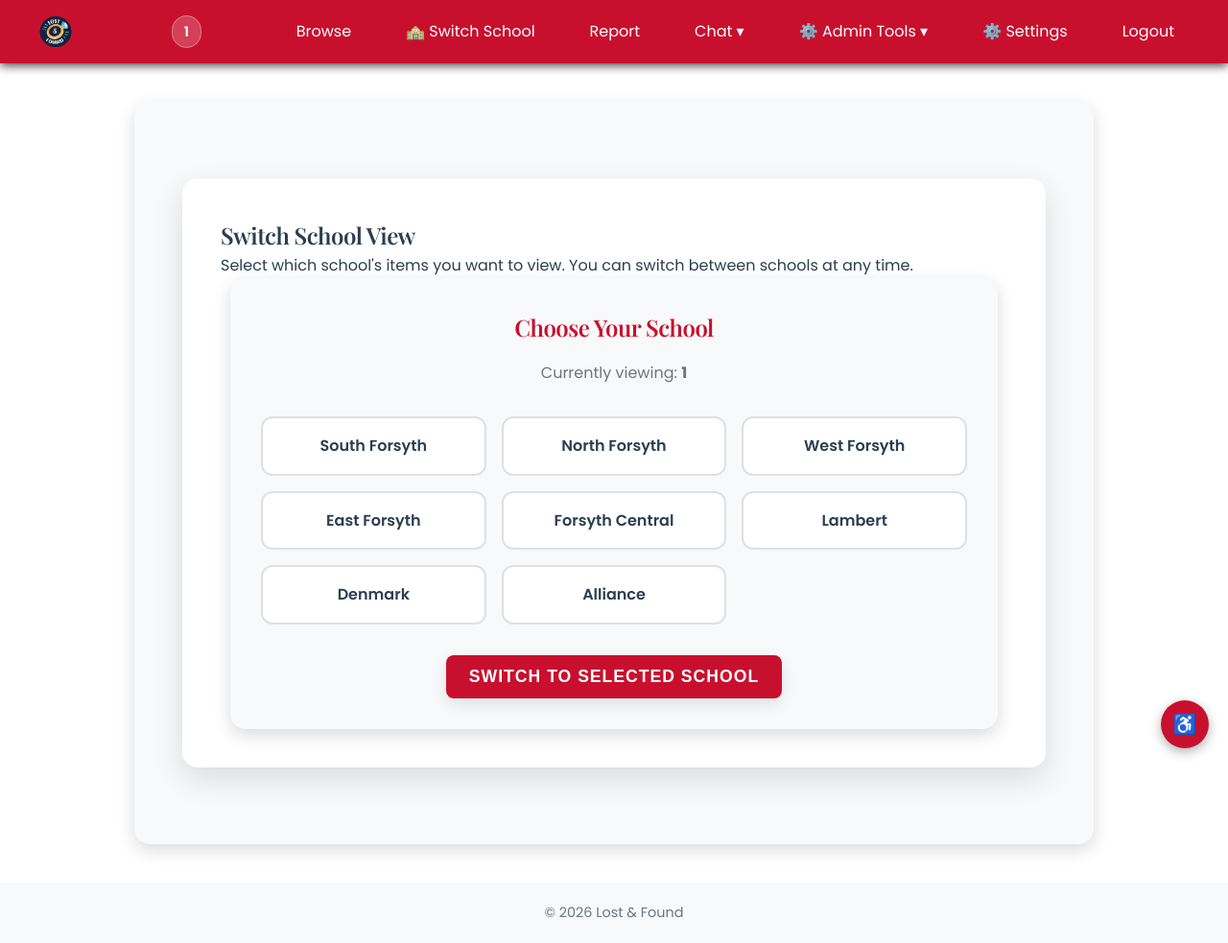
After one commit to ayaanbekur/Fbla_2026, a Flask app: page /switch_school in a window 1280 px wide. The commit adds this page. Shown: the whole page at 96% size. Run offline with Flask 3, Linux system fonts and the light colour scheme; a user stored in the database is signed in; some libraries are stand-ins or nearby versions.

Commit message:
Add school switching functionality and fix item school assignment
- Fix report route to assign user's school to new items
- Add switch_school route and template for changing school view
- Update browse route to allow viewing items from any school
- Add school selector dropdown to browse page
- Add 'Switch School' link to navigation
- Ensure items are properly assigned to schools

```diff
--- a/app.py
+++ b/app.py
@@ -50,7 +50,7 @@ app.config["UPLOAD_FOLDER"] = UPLOAD_FOLDER
 print("[STARTUP] Upload folder configured")
 
 # Database setup
-db_url = os.environ.get('DATABASE_URL', 'sqlite:///site.db')
+db_url = os.environ.get('DATABASE_URL', f'sqlite:///{os.path.join(os.getcwd(), "site.db")}')
 print(f"[STARTUP] Database URL: {db_url[:50]}...")
 if db_url.startswith("postgres://"):
     db_url = db_url.replace("postgres://", "postgresql://", 1)
@@ -89,7 +89,8 @@ def get_or_create_admin():
         admin = User(
             name="Admin",
             email=ADMIN_USERNAME,
-            is_admin=True
+            is_admin=True,
+            school="All Schools"  # Admin can see all schools
         )
         admin.set_password(ADMIN_PASSWORD)
         db.session.add(admin)
@@ -97,6 +98,9 @@ def get_or_create_admin():
         # FORCE admin privileges
         admin.is_admin = True
         admin.set_password(ADMIN_PASSWORD)
+        # Ensure admin has a school set
+        if not admin.school:
+            admin.school = "All Schools"
 
     # Set created_at if not set
     if admin.created_at is None:
@@ -230,6 +234,26 @@ def set_school():
         session.permanent = True  # Make session persistent
     return redirect(url_for('index'))
 
+# Switch school view
+@app.route("/switch_school", methods=["GET", "POST"])
+@login_required
+def switch_school():
+    if request.method == "POST":
+        school = request.form.get("school")
+        if school:
+            session['school'] = school
+            flash(f"Now viewing items from {school}", "success")
+            return redirect(url_for('browse', school=school))
+
+    # Get all available schools
+    schools = [
+        "South Forsyth", "North Forsyth", "West Forsyth", "East Forsyth",
+        "Forsyth Central", "Lambert", "Denmark", "Alliance"
+    ]
+
+    current_school = session.get('school', 'South Forsyth')
+    return render_template("switch_school.html", schools=schools, current_school=current_school)
+
 # Browse items
 @app.route("/browse")
 def browse():
@@ -238,8 +262,11 @@ def browse():
     if not selected_school:
         return redirect(url_for('select_school'))
 
+    # Allow viewing items from any school (admins see all, users can switch)
+    view_school = request.args.get('school', selected_school)
+
     search_query = request.args.get("q", "").strip()
-    items = Item.query.filter_by(approved=True, school=selected_school).all()
+    items = Item.query.filter_by(approved=True, school=view_school).all()
 
     if search_query:
         search_query_lower = search_query.lower()
@@ -250,7 +277,7 @@ def browse():
             or search_query_lower in item.location.lower()
         ]
 
-    return render_template("browse.html", items=items, search_query=search_query, selected_school=selected_school)
+    return render_template("browse.html", items=items, search_query=search_query, selected_school=selected_school, view_school=view_school)
 
 
 # AI Chat page (display)
@@ -664,11 +691,15 @@ def admin_view_chat(user_id):
 @login_required
 def report():
     if request.method == "POST":
+        # Get user's school from session
+        user_school = session.get('school', 'South Forsyth')
+
         item = Item(
             name=request.form["name"],
             description=request.form["description"],
             location=request.form.get("location"),
             status=request.form["status"],
+            school=user_school,
             owner_id=current_user.id,
             approved=False
         )
--- a/templates/base.html
+++ b/templates/base.html
@@ -411,6 +411,9 @@
     <!-- Menu -->
     <ul>
       <li><a href="{{ url_for('browse') }}">Browse</a></li>
+      {% if current_user.is_authenticated %}
+        <li><a href="{{ url_for('switch_school') }}">🏫 Switch School</a></li>
+      {% endif %}
       <li><a href="{{ url_for('report') }}">Report</a></li>
 
       <!-- Chat dropdown -->
--- /dev/null
+++ b/templates/switch_school.html
@@ -0,0 +1,145 @@
+{% extends "base.html" %}
+
+{% block title %}Switch School - Lost & Found{% endblock %}
+
+{% block content %}
+<div class="page-container">
+  <h2>Switch School View</h2>
+  <p>Select which school's items you want to view. You can switch between schools at any time.</p>
+
+  <div class="school-selection">
+    <div class="school-card">
+      <h3>Choose Your School</h3>
+      <p>Currently viewing: <strong>{{ current_school }}</strong></p>
+
+      <form method="POST" action="{{ url_for('switch_school') }}">
+        <div class="school-grid">
+          {% for school in schools %}
+            <div class="school-option{% if school == current_school %} selected{% endif %}" data-school="{{ school }}">
+              {{ school }}
+            </div>
+          {% endfor %}
+        </div>
+
+        <input type="hidden" name="school" id="selected-school" required>
+
+        <div style="margin-top: 2rem; text-align: center;">
+          <button type="submit" class="cta-button" style="padding: 12px 24px; font-size: 1.1rem;">
+            Switch to Selected School
+          </button>
+        </div>
+      </form>
+    </div>
+  </div>
+</div>
+
+<style>
+.school-selection {
+  max-width: 800px;
+  margin: 0 auto;
+}
+
+.school-card {
+  background: var(--surface);
+  border-radius: 16px;
+  padding: 2rem;
+  box-shadow: 0 6px 18px rgba(0,0,0,0.15);
+  text-align: center;
+}
+
+.school-card h3 {
+  color: var(--primary);
+  margin-bottom: 1rem;
+  font-size: 1.5rem;
+}
+
+.school-card p {
+  margin-bottom: 2rem;
+  color: var(--text-secondary);
+}
+
+.school-grid {
+  display: grid;
+  grid-template-columns: repeat(auto-fit, minmax(200px, 1fr));
+  gap: 1rem;
+  margin-bottom: 2rem;
+}
+
+.school-option {
+  background: var(--background);
+  border: 2px solid var(--border);
+  border-radius: 12px;
+  padding: 1rem;
+  text-align: center;
+  cursor: pointer;
+  transition: all 0.3s ease;
+  font-weight: 600;
+  color: var(--text);
+}
+
+.school-option:hover {
+  border-color: var(--primary);
+  background: var(--primary-light);
+  transform: translateY(-2px);
+  box-shadow: 0 4px 12px rgba(200,16,46,0.2);
+}
+
+.school-option.selected {
+  border-color: var(--primary);
+  background: var(--primary);
+  color: white;
+  box-shadow: 0 4px 12px rgba(200,16,46,0.3);
+}
+
+.cta-button {
+  background: var(--primary);
+  color: white;
+  border: none;
+  padding: 12px 24px;
+  border-radius: 8px;
+  font-size: 1rem;
+  font-weight: 600;
+  cursor: pointer;
+  transition: all 0.3s ease;
+  text-decoration: none;
+  display: inline-block;
+}
+
+.cta-button:hover {
+  background: var(--primary-dark);
+  transform: translateY(-2px);
+  box-shadow: 0 4px 12px rgba(200,16,46,0.4);
+}
+
+@media (max-width: 768px) {
+  .school-grid {
+    grid-template-columns: 1fr;
+  }
+
+  .school-card {
+    padding: 1.5rem;
+  }
+}
+</style>
+
+<script>
+document.addEventListener('DOMContentLoaded', function() {
+  const schoolOptions = document.querySelectorAll('.school-option');
+  const selectedSchoolInput = document.getElementById('selected-school');
+
+  schoolOptions.forEach(option => {
+    option.addEventListener('click', function() {
+      // Remove selected class from all options
+      schoolOptions.forEach(opt => opt.classList.remove('selected'));
+
+      // Add selected class to clicked option
+      this.classList.add('selected');
+
+      // Set the hidden input value
+      selectedSchoolInput.value = this.dataset.school;
+    });
+  });
+});
+</script>
+
+{% endblock %}
```
Also changed, not shown: templates/browse.html (+55 -0 lines), instance/test.db (added), site.db (added), test.db (added).
